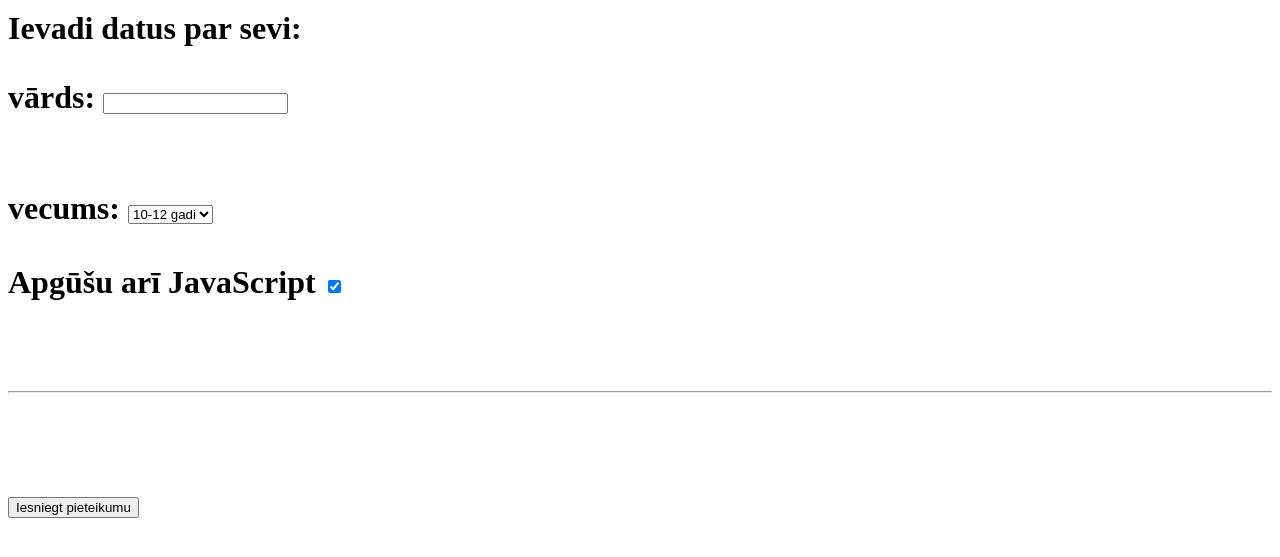
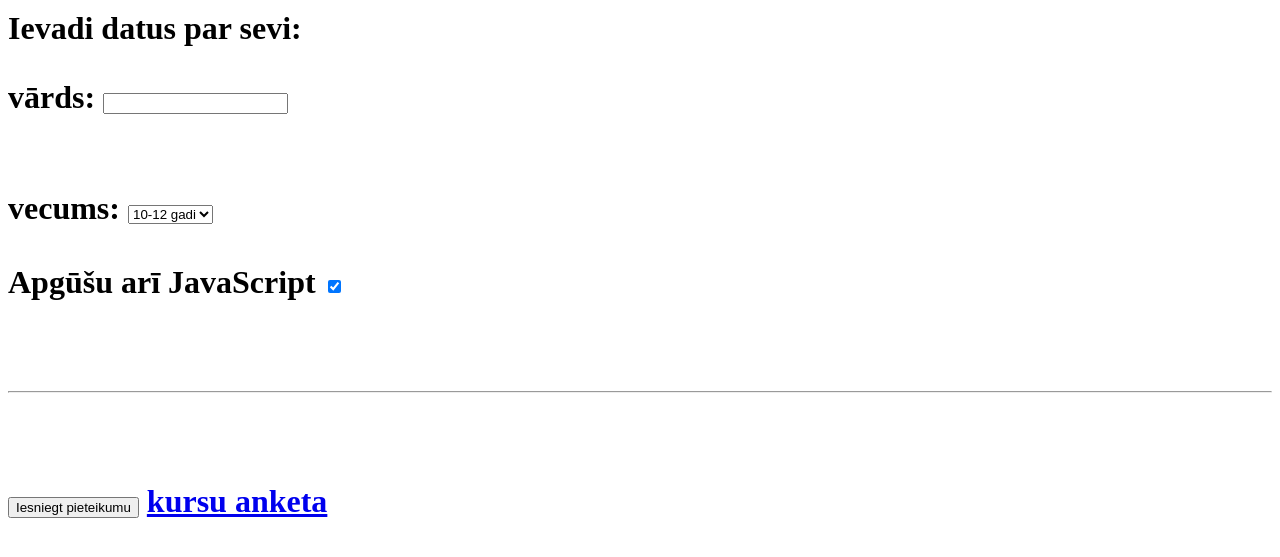
Before and after one commit to ingus11/pirmais-darbs, a plain HTML site: page pirmalapa.html in a window 1280 px wide. Shown: the part 139-696 px from the top of the page. Drawn offline with Linux system fonts and the light colour scheme.

Commit message:
Update pirmalapa.html

```diff
--- a/pirmalapa.html
+++ b/pirmalapa.html
@@ -31,6 +31,8 @@
     	<hr>
     	<br><br>
     	<button type="button">Iesniegt pieteikumu</button>
+         <a class="button1" href="pirmalapa.html">kursu anketa</a>
+
     </div>
 </body>
 </html>
```
